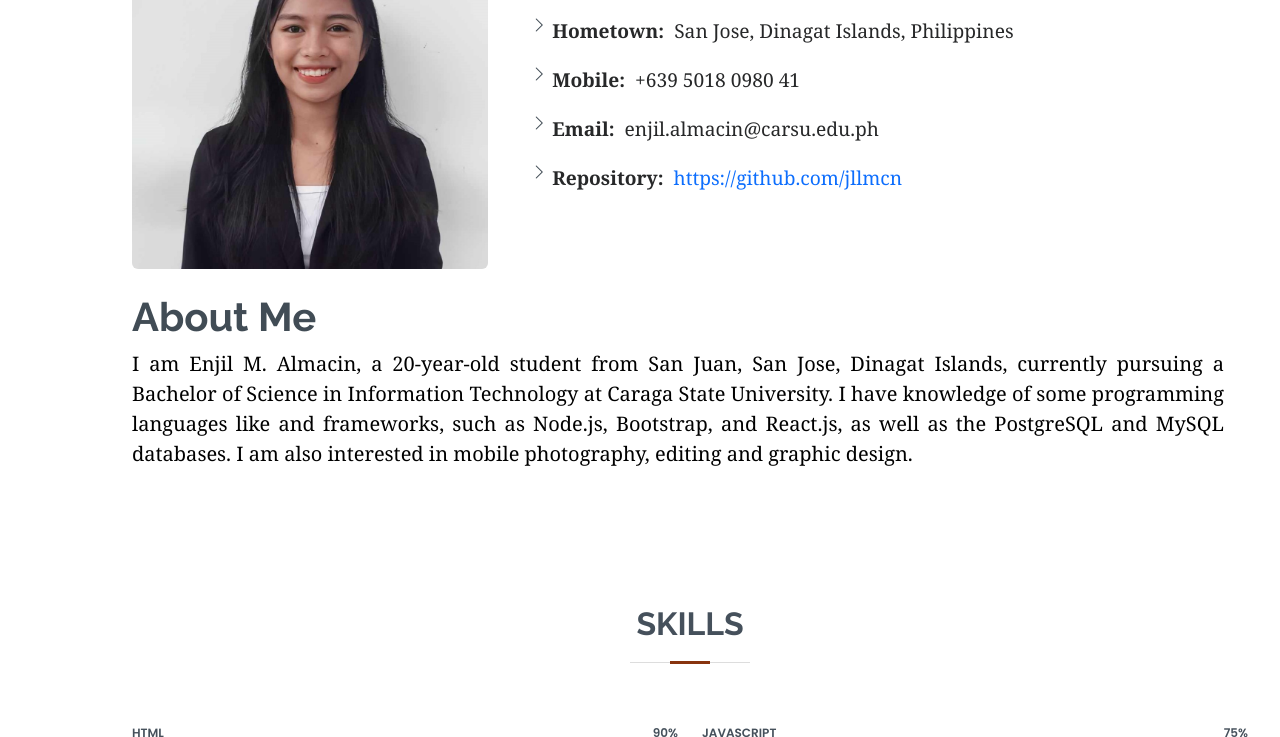
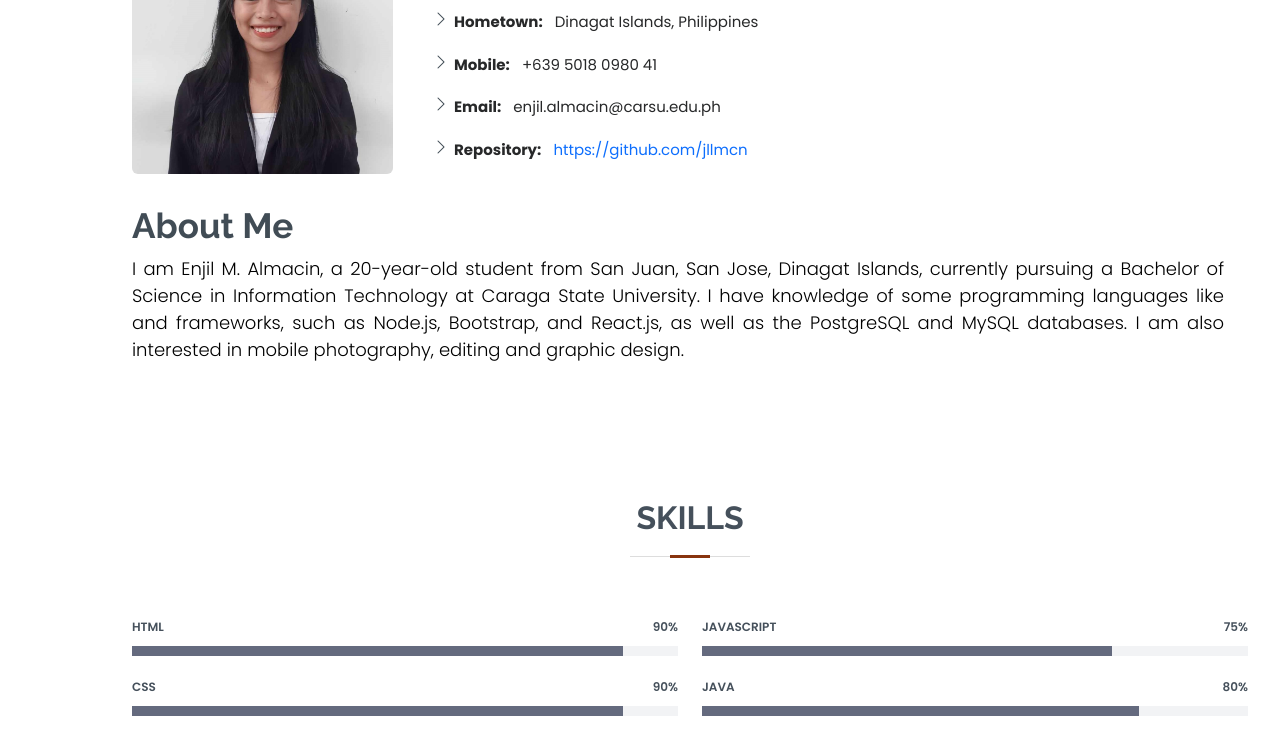
Before and after one commit to jllmcn/jllmcn.github.io, a plain HTML site: page index.html in a window 1280 px wide. Shown: the part 1055-1792 px from the top of the page. Drawn offline with nearby package versions, Linux system fonts and the light colour scheme.

Commit message:
necessary changes

```diff
--- a/assets/css/style.css
+++ b/assets/css/style.css
@@ -270,6 +270,7 @@ h6 {
   background: url("../img/bgimg1.png") top right no-repeat;
   background-size: cover;
   position: relative;
+
 }
 
 @media (min-width: 992px) {
@@ -396,27 +397,28 @@ section {
 --------------------------------------------------------------*/
 .about .content h3 {
   font-weight: 700;
-  font-size: 40px;
+  font-size: 35px;
   color: #414c55;
 }
 
 .about .content ul {
   list-style: none;
   padding: 0;
-  font-family: Georgia, 'Times New Roman', Times, serif;
-  font-size: larger;
+  font-size: 16px;
   margin-left: 1em;
+  font-family: "Poppins", sans-serif;
 }
 
 .about .content ul li {
   margin-bottom: 20px;
   display: flex;
+  font-size: 15px;
 
 
 }
 
 .about .content ul strong {
-  margin-right: 10px;
+  margin-right: 12px;
 }
 
 .about .content ul i {
@@ -424,6 +426,7 @@ section {
   margin-right: 5px;
   color: #414c55;
   line-height: 0;
+  font-size: medium;
 }
 
 .about .content p:last-child {
@@ -432,12 +435,12 @@ section {
 
 .about .about-item{
   text-emphasis: none;
-  font-size: 20px;
+  font-size: 18px;
   color: #000000;
   margin-right: 5px;
   position: relative;
   text-align: justify;
-  font-family: Cambria, Cochin, Georgia, Times, 'Times New Roman', serif;
+  font-family: "Poppins", sans-serif;
   font-weight: lighter;
 
 }
@@ -758,6 +761,7 @@ section {
 
 .portfolio-details .portfolio-description p {
   padding: 0;
+  text-align: justify;
 }
 
 /*--------------------------------------------------------------
@@ -813,6 +817,7 @@ section {
 
 .portfolio-details2 .portfolio-description {
   padding-top: 30px;
+  text-align: justify;
 }
 
 .portfolio-details2 .portfolio-description h2 {
@@ -823,6 +828,7 @@ section {
 
 .portfolio-details2 .portfolio-description p {
   padding: 0;
+  text-align: justify;
 }
 
 /*--------------------------------------------------------------
--- a/index.html
+++ b/index.html
@@ -77,7 +77,7 @@
     </div>
 
     <div class="row">
-      <div class="col-lg-4">
+      <div class="col-lg-3">
         <img src="assets/img/profile-img1.jpg" class="img-fluid rounded" alt="">
       </div>
       <div class="col-lg-6 pt-6 pt-lg-0 content">
@@ -87,8 +87,7 @@
         <div class="row">
           <div class="col-lg-12">
             <ul>
-              <li><i class="bi bi-chevron-right"></i> <strong>Hometown:</strong> <span> San Jose, Dinagat
-                  Islands, Philippines</span></li>
+              <li><i class="bi bi-chevron-right"></i> <strong>Hometown:</strong> <span>Dinagat Islands, Philippines</span></li>
               <li><i class="bi bi-chevron-right"></i> <strong>Mobile:</strong> <span> +639 5018 0980 41</span></li>
               <li><i class="bi bi-chevron-right"></i> <strong>Email:</strong>
                 <span>enjil.almacin@carsu.edu.ph</span></li>
```
